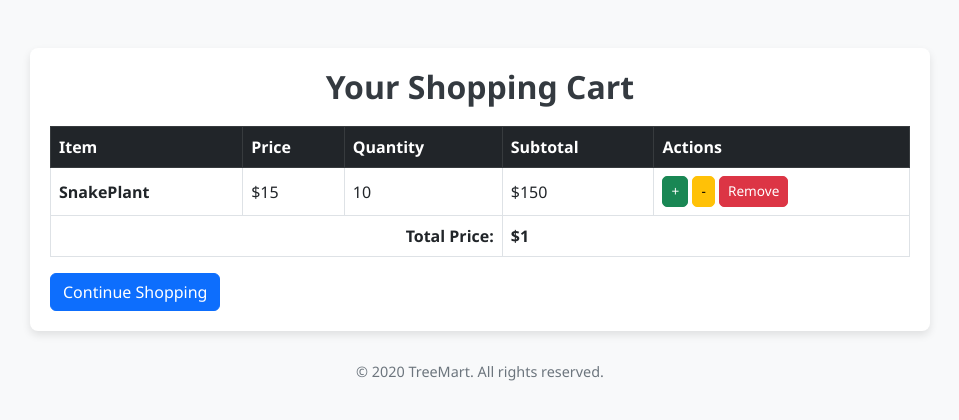
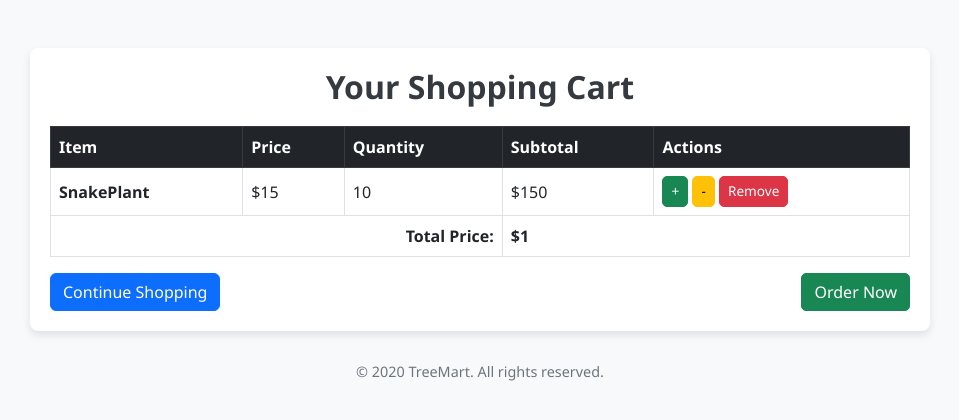
Before and after one commit to riparahman54/treeMart, a Django app: template templates/cart.html in a window 1280 px wide. Shown: the top 420 px of the page, without its empty margins (160-1119 px from the left). Run offline with Django 5.2, Linux system fonts and the light colour scheme; data comes from the database, SQL or seed files in the repository; tables that the repository leaves empty hold one stand-in row (values such as "Sample post"); the template is opened without the code that fills it: values that come from a table or form of the project are taken from there, most other values are stand-ins (such as "Sample title", 1, 10 or a date in 2020); parts of the project's set-up code (start-up, migrations or seed data) failed here and were passed over; some libraries are stand-ins or nearby versions.

Commit message:
modified the cart.html and added order now button

```diff
--- a/templates/cart.html
+++ b/templates/cart.html
@@ -92,11 +92,16 @@
             </tfoot>
             {% endif %}
         </table>
+
+        <!-- "Order Now" Button -->
+        {% if cart_items %}
         <div class="d-flex justify-content-between">
             <a href="{% url 'tree_list' %}" class="btn btn-primary">Continue Shopping</a>
+            <a href="{% url 'place_order' %}" class="btn btn-success">Order Now</a> <!-- Added the "Order Now" button -->
+        </div>
+        {% endif %}
+    </div>
 
-        </div>
-    </div>
     <footer>
         &copy; {{ year }} TreeMart. All rights reserved.
     </footer>
```
